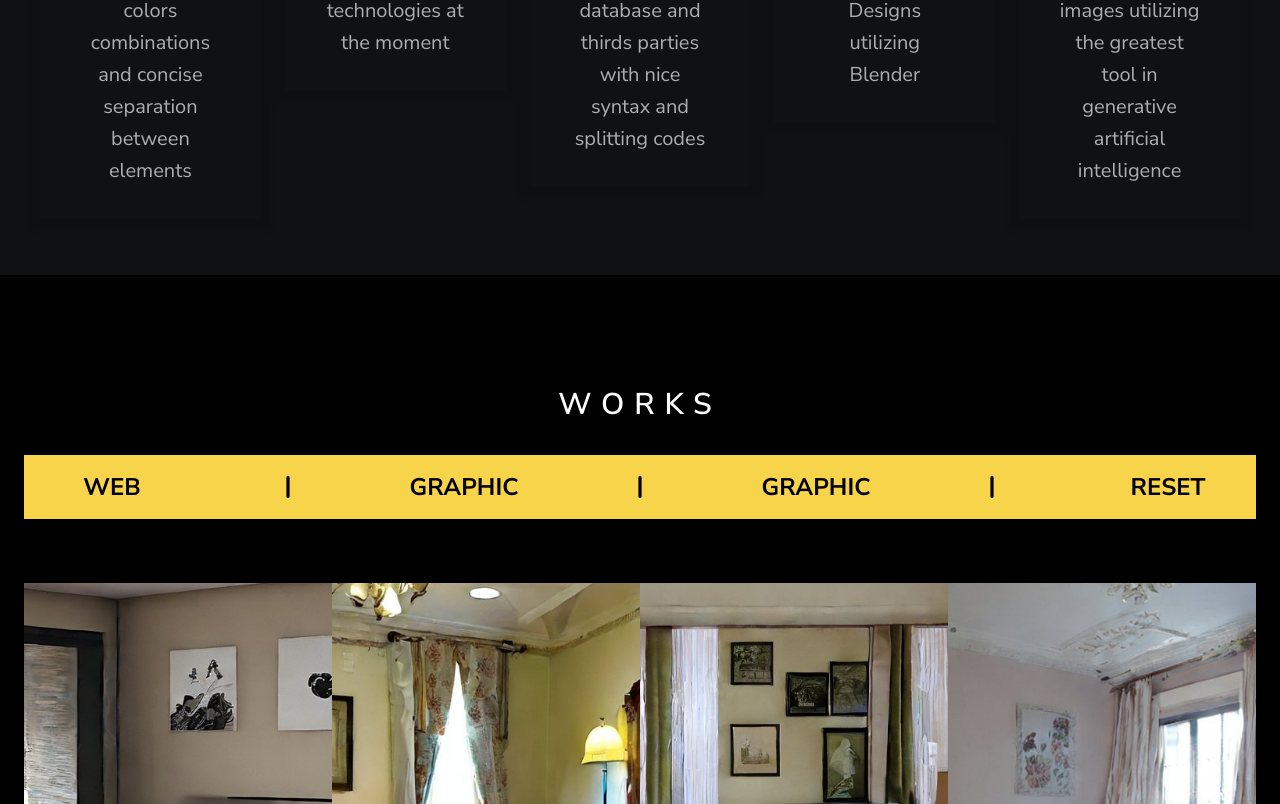
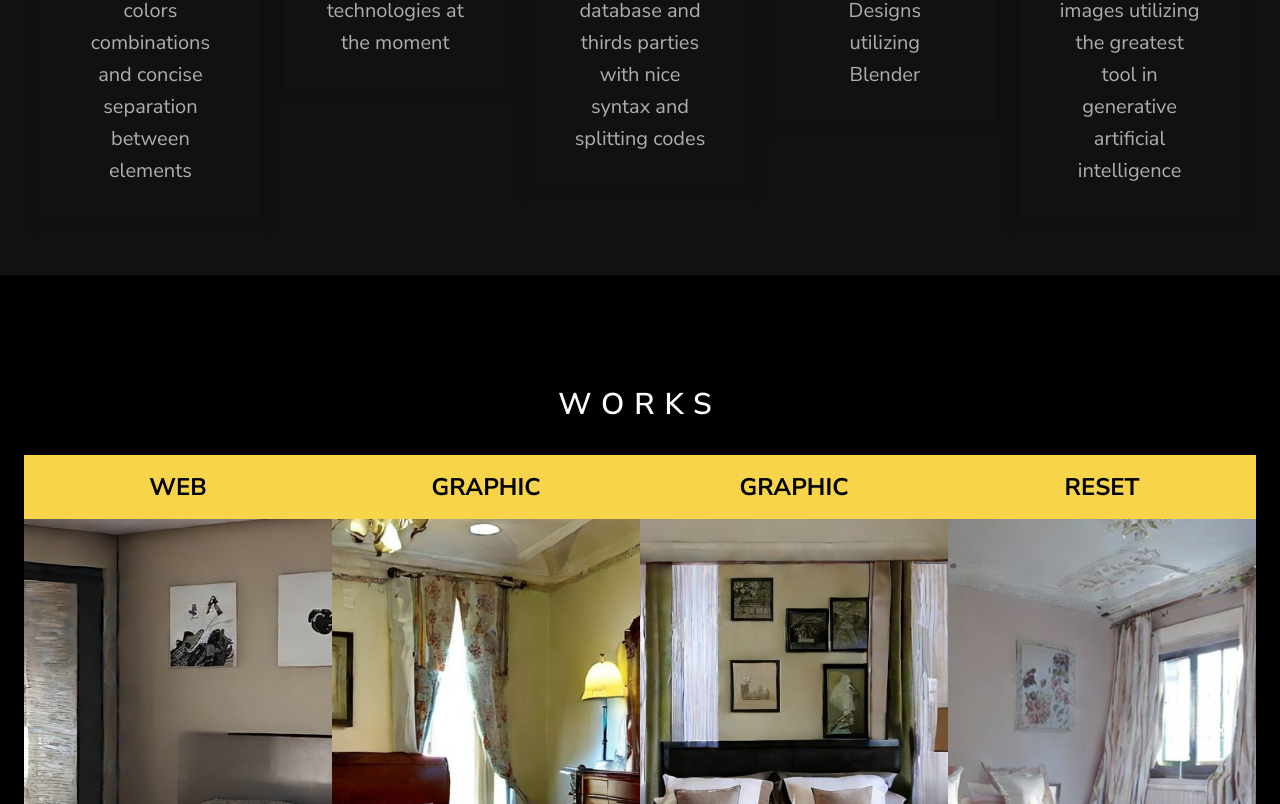
Before and after one commit to filippebr/personal-portfolio, a Next.js app: page / in a window 1280 px wide. Shown: the part 1996-2800 px from the top of the page. Built offline with nearby package versions, Linux system fonts and the light colour scheme.

Commit message:
gallery data type buttons design

```diff
--- a/src/components/ImageGallery.tsx
+++ b/src/components/ImageGallery.tsx
@@ -3,7 +3,6 @@
 import Image from 'next/image'
 import { GalleryData, ImageType } from 'public/data/GalleryData'
 import { useState } from 'react'
-import { HiMinus } from 'react-icons/hi'
 
 const ImageGallery: React.FC = () => {
   const [images, setImages] = useState<ImageType[]>(GalleryData);
@@ -20,16 +19,13 @@ const ImageGallery: React.FC = () => {
       <h1 className="text-3xl uppercase tracking-[10px] font-semibold text-center">
         Works
       </h1>
-      <div className="flex items-center text-base md:text-xl font-bold bg-yellow mt-8 mx-6">
-        <button className="justify-center py-4 text-2xl w-full font-bold bg-yellow text-black uppercase" onClick={() => filterImagesByType('web')}>Web</button>
-        <HiMinus className="text-2xl w-full h-8 rotate-90 text-black" />
-        <button className="justify-center py-4 text-2xl w-full font-bold bg-yellow text-black uppercase" onClick={() => filterImagesByType('graphic')}>Graphic</button>
-        <HiMinus className="text-2xl w-full h-8 rotate-90 text-black" />
-        <button className="justify-center py-4 text-2xl w-full font-bold bg-yellow text-black uppercase" onClick={() => filterImagesByType('graphic')}>Graphic</button>
-        <HiMinus className="text-2xl w-full h-8 rotate-90 text-black" />
-        <button className="justify-center py-4 text-2xl w-full font-bold bg-yellow text-black uppercase" onClick={() => setFilteredImages(images)}>Reset</button>
+      <div className="grid grid-cols-4 text-base font-bold mt-8 mx-6">
+        <button className="text-center py-4 text-2xl font-bold bg-yellow text-black uppercase hover:bg-opacity-90 duration-500" onClick={() => filterImagesByType('web')}>Web</button>
+        <button className="text-center py-4 text-2xl font-bold bg-yellow text-black uppercase hover:bg-opacity-90 duration-500" onClick={() => filterImagesByType('graphic')}>Graphic</button>
+        <button className="text-center py-4 text-2xl font-bold bg-yellow text-black uppercase hover:bg-opacity-90 duration-500" onClick={() => filterImagesByType('graphic')}>Graphic</button>
+        <button className="text-center py-4 text-2xl font-bold bg-yellow text-black uppercase hover:bg-opacity-90 duration-500" onClick={() => setFilteredImages(images)}>Reset</button>
       </div>
-      <div className="w-full grid grid-cols-1 md:grid-cols-2 lg:grid-cols-4 gap-4 lg:gap-0 h-[1000px] md:h-[480px] mt-16 px-6">
+      <div className="w-full grid grid-cols-1 md:grid-cols-2 lg:grid-cols-4 gap-4 lg:gap-0 h-[1000px] md:h-[480px] px-6">
         {filteredImages.map((image) => (
           <div key={image.id} className="w-full h-full relative overflow-hidden group">
           <Image
--- a/tailwind.config.js
+++ b/tailwind.config.js
@@ -20,7 +20,7 @@ module.exports = {
         midnightBlue: "#191D88",
         sapphire: "#1450A3",
         dodgerBlue: "#337CCF",
-        yellow: "#F7D449"
+        yellow: "#F7D449",
       },
       boxShadow: {
         cardShadow: "0px 0px 5px 10px rgba(0,0,0,0.1)",
```
